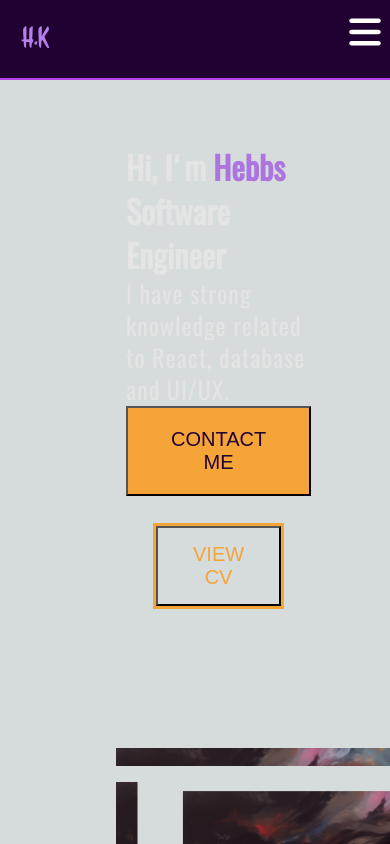
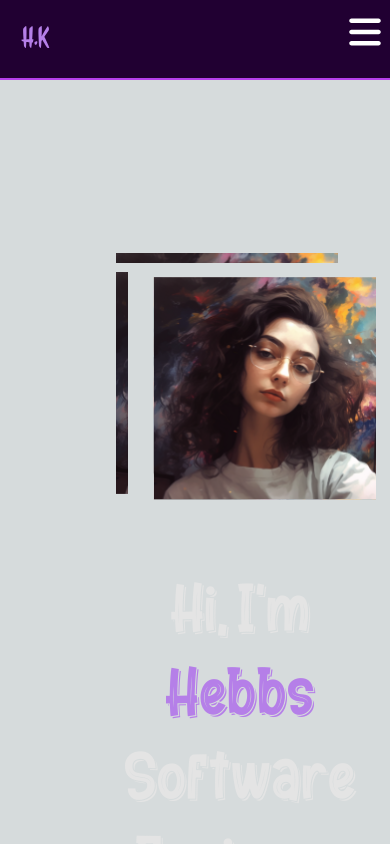
Before and after one commit to hebb00/portfolio, a Next.js app: page / in a window 390 px wide. Shown: the top 844 px of the page. Built offline with nearby package versions, Linux system fonts and the light colour scheme.

Commit message:
visual changes to hero section

```diff
--- a/components/Hero.tsx
+++ b/components/Hero.tsx
@@ -23,15 +23,6 @@ export default function Hero() {
             Contact Me
           </motion.button>
         </a>
-        <motion.button
-          whileHover={{ scale: 1.1 }}
-          whileTap={{ scale: 0.9 }}
-          className={styles.bttn}
-        >
-          <a href="/mycv.pdf" download="cv">
-            View CV
-          </a>
-        </motion.button>
       </motion.div>
       <img
         src="/hebb.svg"
--- a/styles/Hero.module.css
+++ b/styles/Hero.module.css
@@ -3,7 +3,7 @@
     font-family: 'bubble';
     font-weight: 100;
     font-display: swap;
-    src: url(../public/bubble-love.regular.otf) format('woff2');
+    src: url(../public/fonts/bubble-love.regular.otf) format('woff2');
   }
 
 .container{
@@ -14,28 +14,35 @@
     margin: 20px;
     flex-direction: row;
     color: #e4e4e4;
-    padding-bottom: 50px;
+    padding: 30px 0px;
 
 }
 
 .txt{
-    padding: 30px;
+    padding:  20px;
 }
 
-.container img{
-    margin: 20px;
-    /* order: 2; */
-}
-
+.heroTxt{
+    font-family: 'bubble';
+    font-weight: 100;
+    font-size: 85px;
+    padding: 20px 9px;
+    color: #e4e4e4;
+    text-transform: capitalize;
+  }
 
 .button{
     background-color: #f5a538;
     color: #220032;
-    padding: 20px 40px;
+    padding: 20px 45px;
     font-size:  20px;
     text-transform: uppercase;
+    font-family: 'oswald-reg';
+    font-weight: 100;
+    letter-spacing: 2px;
+    margin-top:  20px;
 }
-.button:hover{
+.button:hover .button:active{
     background-color:#e77432 ;
     cursor: pointer;
     color: #fff;
@@ -51,6 +58,9 @@
     font-size:  20px;
     background: none;
     text-transform: uppercase;
+    font-family: 'oswald-reg';
+    font-weight: 100;
+    letter-spacing: 2px;
 
 }
 .bttn:hover{
@@ -59,5 +69,27 @@
 
 }
 .container span{
-    color: #ab74de;
+    color: #b57fe8;
 }
+
+
+
+  /* Mobile */
+  @media (max-width: 700px) {
+    .heroTxt{
+        font-size: 48px;
+
+    }
+    .txt{
+        order: 2;
+        justify-content: center;
+        text-align: center;
+    }
+    .container img{
+        order: 1;
+        height: 300px;
+        width: 300px;
+        padding: 20px;
+        margin-top: 80px;
+    }
+  }
```
